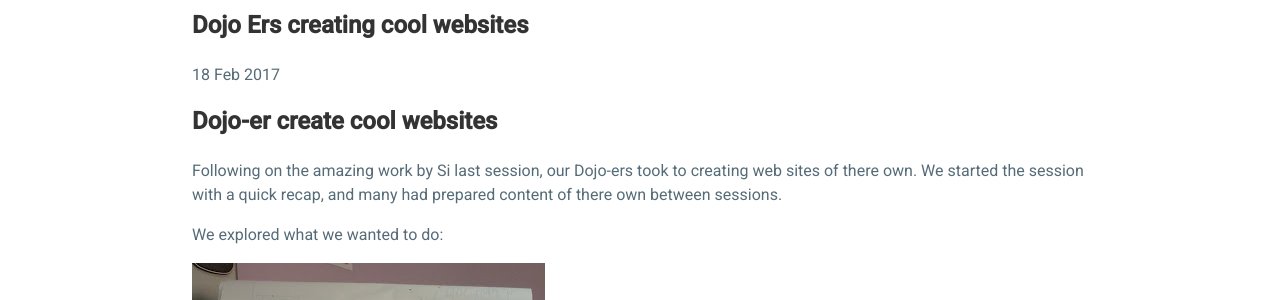
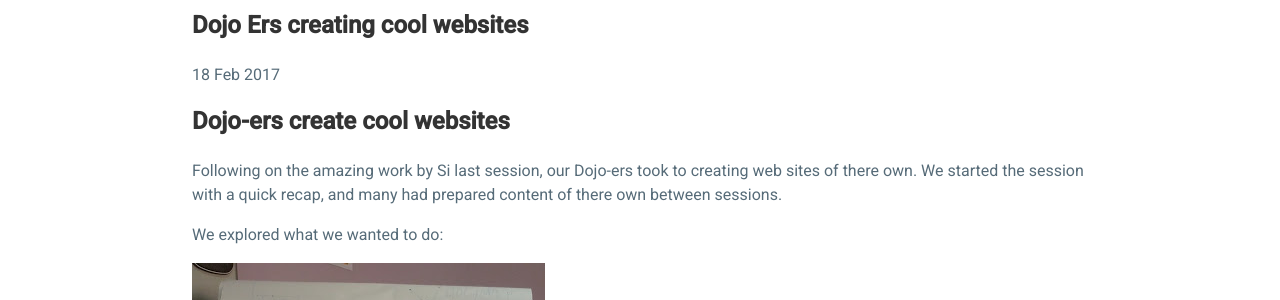
Before and after one commit to bradford-coderdojo/bradford-coderdojo.github.io, a Jekyll site: the page built from _posts/2017-02-18-Dojo-ers creating cool websites.md, in a window 1280 px wide. Shown: the part 216-516 px from the top of the page. Built offline with Jekyll 4.4.1, drawn with Linux system fonts in a browser that asks for light colours.

Commit message:
Update 2017-02-18-Dojo-ers creating cool websites.md

```diff
--- a/_posts/2017-02-18-Dojo-ers creating cool websites.md
+++ b/_posts/2017-02-18-Dojo-ers creating cool websites.md
@@ -2,7 +2,7 @@
 layout: post
 ---
 
-# Dojo-er create cool websites
+# Dojo-ers create cool websites
 
 Following on the amazing work by Si last session, our Dojo-ers took to creating web sites of there own.
 We started the session with a quick recap, and many had prepared content of there own between sessions.
```
